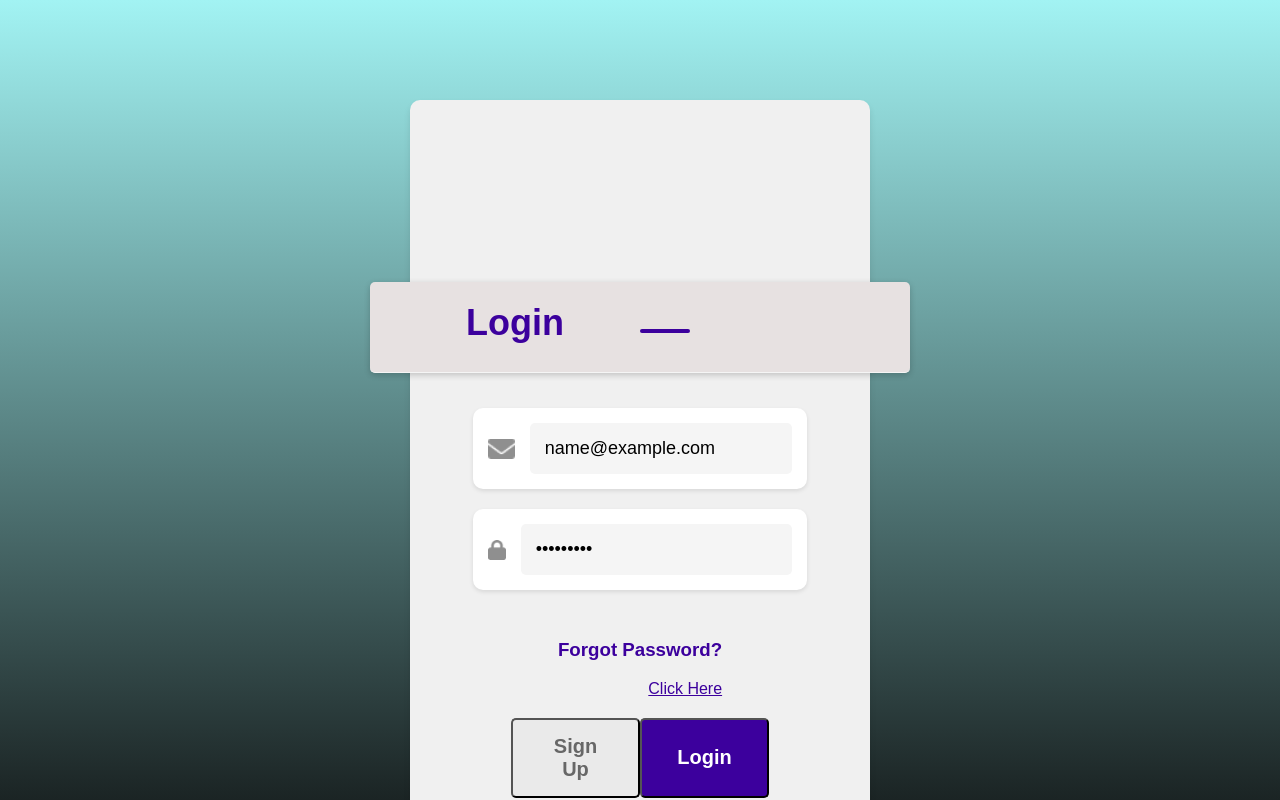
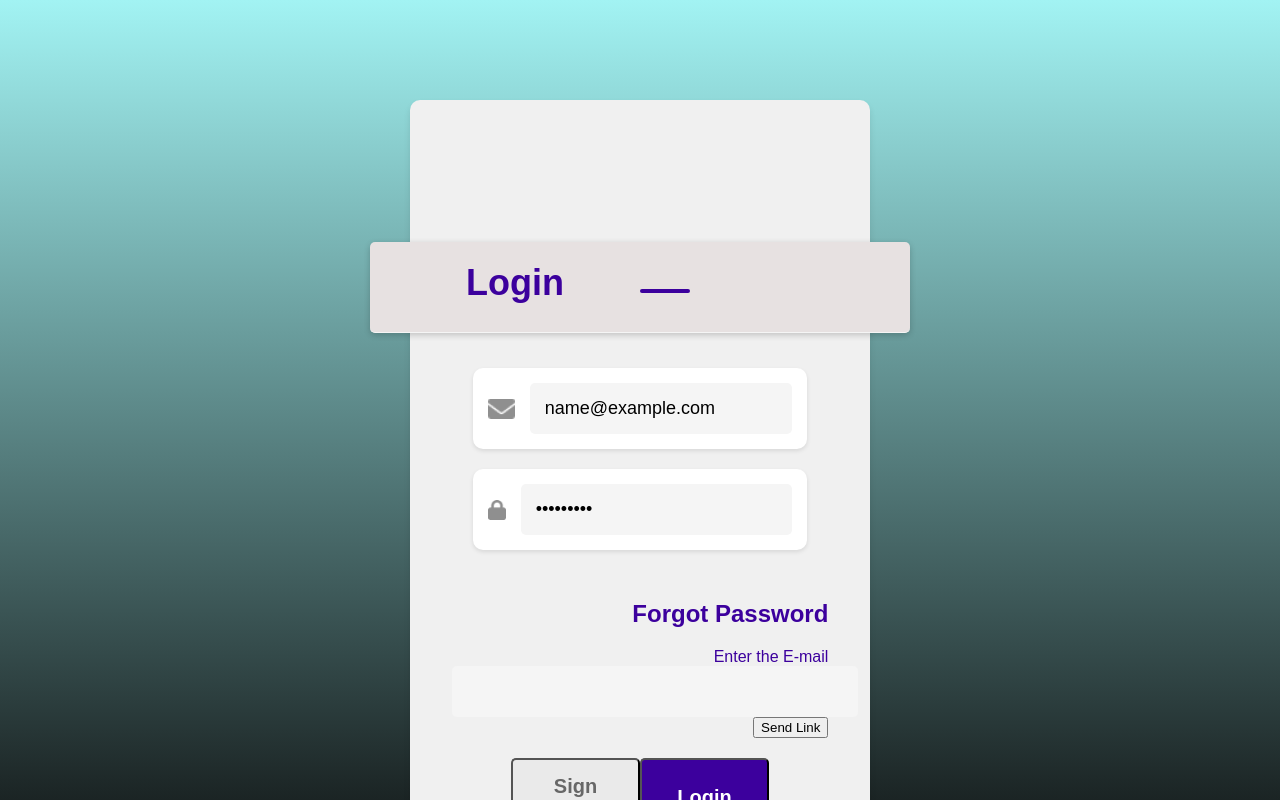
Before and after one commit to bubun123-git/mailbox, a React (Create React App) app: page / in a window 1280 px wide. Both pictures are taken after typing "Sample", "name@example.com", "Sample123" into the empty fields and a click on the button "Login". Shown: the top 800 px of the page. Built offline with nearby package versions, Linux system fonts and the light colour scheme; no server answers.

Commit message:
done with Forgot Password

```diff
--- /dev/null
+++ b/src/Components/Login/ForgotPassword.js
@@ -0,0 +1,55 @@
+import { useRef } from 'react'
+import { Link } from "react-router-dom";
+
+function ForgotPassword() {
+    const emailRef = useRef();
+
+
+    const forgotPasswordHandler = () => {
+        fetch(
+            "https://identitytoolkit.googleapis.com/v1/accounts:sendOobCode?key=AIzaSyCEG5Gwod_DMWZIDeZRt0cV16yPtodXr2c",
+            {
+                method: "POST",
+                body: JSON.stringify({
+                    requestType: "PASSWORD_RESET",
+                    email: emailRef.current.value,
+                }),
+                headers: { "Content-Type": "application/json" },
+            }
+        )
+            .then((response) => {
+                if (response.ok) {
+                    return response.json();
+                } else {
+                    throw new Error("error occured while changing password");
+                }
+            })
+            .then((res) => {
+                console.log(res);
+            })
+            .catch((err) => {
+                // Handle specific error type
+                console.log("A TypeError occurred:", err.message);
+            });
+    };
+    return (
+        <section className="bg-gradient-to-b to-red-800 from-green-400 via-yellow-300 wd-full  max-w-xl rounded-6 shadow-md py-3 text-center text-white mx-auto my-5 rounded-4">
+            <h2 className=" flex text-2xl font-bold text-white mb-4 justify-center">Forgot Password</h2>
+            <div>
+                <label htmlFor="amount" className="block text-white font-semibold mb-1 mx-0">
+                    Enter the E-mail
+                </label>
+                <input
+                    type="text"
+                    id="amount"
+                    ref={emailRef}
+                    className=" w-full max-w-md py-2 px-3 border border-gray-300 rounded focus:outline-none focus:ring focus:ring-purple-400"
+                />
+            </div>
+            <button onClick={forgotPasswordHandler} className="bg-gradient-to-r flex mx-auto from-blue-800  to-blue-500   text-white font-semibold py-2 px-4 rounded focus:outline-none focus:ring focus:ring-purple-400 mt-3 hover:bg-red-500">Send Link</button>
+
+        </section>
+    )
+}
+
+export default ForgotPassword
--- a/src/Components/Login/Login.js
+++ b/src/Components/Login/Login.js
@@ -3,7 +3,7 @@ import './Login.css';
 import Welcome from '../Welcome/Welcome';
 
 import { useNavigate } from 'react-router-dom';
-
+import ForgotPassword from './ForgotPassword';
 
 import user_icon from '../../Assets/person.png';
 import email_icon from '../../Assets/email.png';
@@ -97,7 +97,7 @@ const Login = () => {
                     <div></div>
                 ) : (
                     <div className='forgot-password'>
-                        <h3>Forgot Password?</h3> <span>Click Here</span>
+                         <ForgotPassword/>
                     </div>
                 )}
 
```
